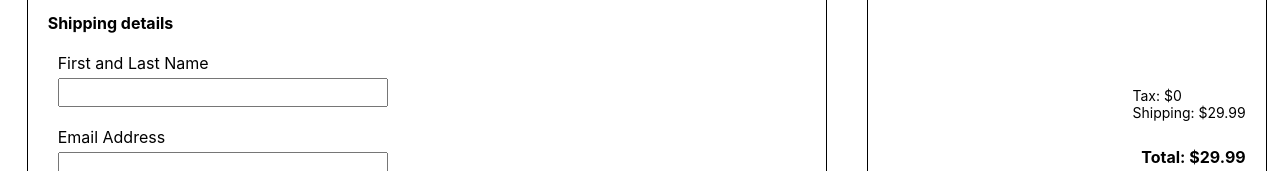
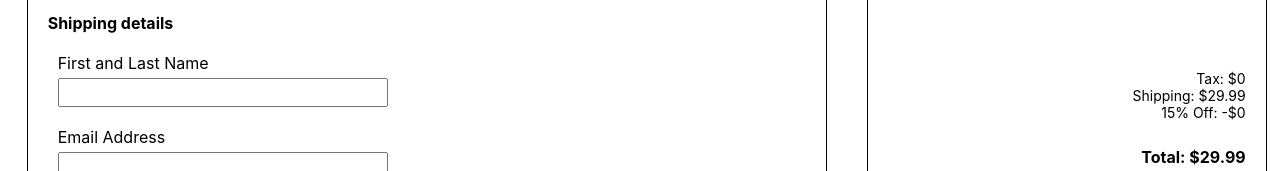
Before and after one commit to asendice/snowboard-shop, a Next.js app: page /checkout in a window 1280 px wide. Shown: the part 465-636 px from the top of the page. Built offline with nearby package versions, Linux system fonts and the light colour scheme; no server answers; the database is empty.

Commit message:
added 15% off savings to cart summ

```diff
--- a/components/checkout-page/cart-summary.js
+++ b/components/checkout-page/cart-summary.js
@@ -2,7 +2,7 @@ import classes from "./cart-summary.module.css";
 import { BsCart3 } from "react-icons/bs";
 
 function CartSummary(props) {
-  const { items, total, tax } = props;
+  const { items, total, tax, savings } = props;
   return (
     <div className={classes.container}>
       <div className={classes.header}>
@@ -14,9 +14,8 @@ function CartSummary(props) {
         {items.map((item) => (
           <li className={classes.listItem} key={item}>
             <div className={classes.listItemHeader}>
-              <h5>
-                {item.qty}x {item.title}
-              </h5>
+              <h5>{item.qty}x)</h5>
+              <h5>{item.title}</h5>
               <h5>${item.price}</h5>
             </div>
             <p>Size: {item.size}</p>
@@ -27,6 +26,7 @@ function CartSummary(props) {
       <div className={classes.feeContainer}>
         <p>Tax: ${tax} </p>
         <p>Shipping: $29.99 </p>
+        {savings < total && <p>15% Off: -${savings}</p>}
       </div>
 
       <div className={classes.total}>
--- a/components/checkout-page/cart-summary.module.css
+++ b/components/checkout-page/cart-summary.module.css
@@ -1,7 +1,6 @@
 .container {
   display: flex;
   flex-direction: column;
-  /* justify-content: space-between; */
   padding: 2rem;
   width: 40rem;
   min-height: 50rem;
@@ -43,6 +42,9 @@
 }
 
 .feeContainer {
+  display:flex;
+  flex-direction: column;
+  align-items: flex-end;
   align-self: flex-end;
   margin-top: auto;
 }
--- a/components/checkout-page/checkout-grid.js
+++ b/components/checkout-page/checkout-grid.js
@@ -4,21 +4,30 @@ import CartSummary from "./cart-summary";
 import PaymentDetails from "./payment-details";
 import Breadcrumb from "../ui/breadcrumb";
 import { useCart } from "../../store/cart-context";
+import { useSave } from "../../store/save-context";
 import { rounder } from "../../helpers/numbers-utils";
 
 function CheckoutGrid() {
   const [total, setTotal] = useState(0);
   const [tax, setTax] = useState(0);
 
+  const save = useSave();
+
+  const savings = .15;
+  // const savings = save.active === true ? .15 : 1;
   const taxRate = 0.825;
   const shipping = 29.99;
   const cart = useCart();
+  const prices = cart.map((item) => {
+    return rounder(item.price * item.qty);
+  });
+  let pricesTotaled = prices.reduce((a, b) => a + b, 0);
+
 
   useEffect(() => {
-    const prices = cart.map((item) => {
-      return rounder(item.price * item.qty);
-    });
-    const pricesTotaled = prices.reduce((a, b) => a + b, 0);
+    if (save.saveActive === true){
+      pricesTotaled = pricesTotaled - (pricesTotaled * savings);
+    }
     const tax = pricesTotaled * taxRate;
     setTax(rounder(pricesTotaled - tax));
     const totalWithAll = pricesTotaled + (pricesTotaled - tax) + shipping;
@@ -31,9 +40,8 @@ function CheckoutGrid() {
         <Breadcrumb />
       </div>
       <div className={classes.summary}>
-        <CartSummary items={cart} total={total} tax={tax} />
+        <CartSummary items={cart} total={total} tax={tax} savings={rounder(pricesTotaled * savings)}/>
       </div>
-
       <div className={classes.payment}>
         <PaymentDetails />
       </div>
--- a/components/home-page/featured.js
+++ b/components/home-page/featured.js
@@ -2,11 +2,13 @@ import { useEffect, useState } from "react";
 import classes from "./featured.module.css";
 import ProductSlider from "./product-slider";
 import SavingsModal from "../savings/savings-modal";
+import { useSave } from "../../store/save-context";
 
 function Featured(props) {
   const [scrollY, setScrollY] = useState(0);
   const [active, setActive] = useState(false);
   const [times, setTimes] = useState(0);
+  const savings = useSave();
 
   useEffect(() => {
     if (active === true) {
@@ -45,7 +47,7 @@ function Featured(props) {
       <ProductSlider items={snowboards} category={"snowboards"} />
       <h3>Clothes</h3>
       <ProductSlider items={clothing} category={"clothes"} />
-      {active === true && (
+      {active === true && savings.saveActive === false &&  (
         <SavingsModal setActive={setActive} active={active} />
       )}
     </div>
```
